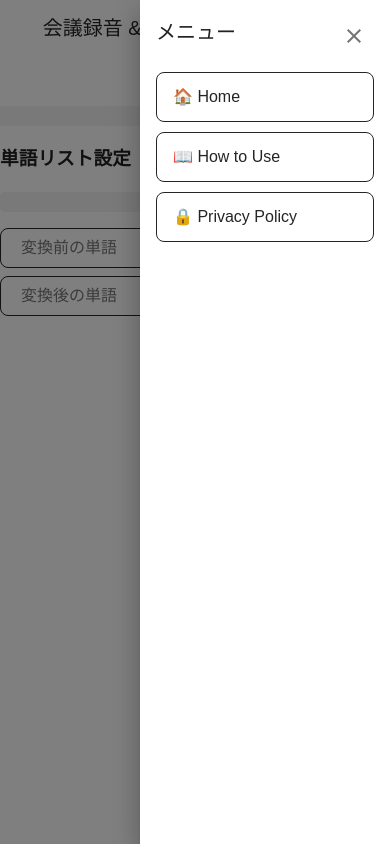
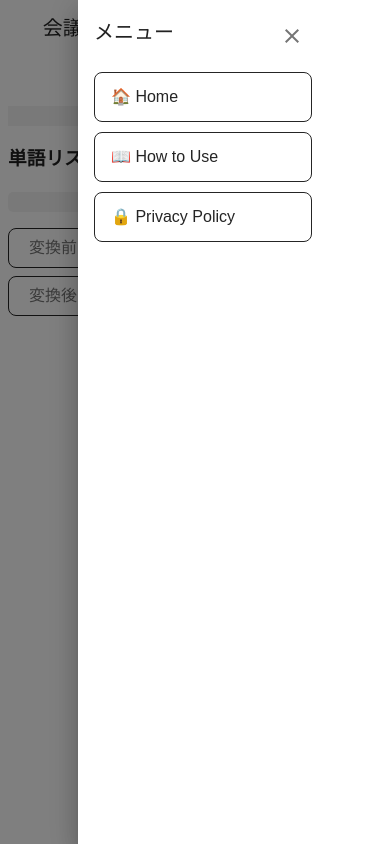
Before and after one commit to kunsuzuki/meeting-notes-app, a Next.js app: page / in a window 390 px wide. Both pictures are taken after a click on the button 354 px from the left and 28 px from the top of the page. Built offline with nearby package versions, Linux system fonts and the light colour scheme.

Commit message:
SP：メニューバにスワイプ機能追加

```diff
--- a/app/components/Header.tsx
+++ b/app/components/Header.tsx
@@ -2,7 +2,7 @@
 
 import React, { useState } from 'react';
 import Link from 'next/link';
-import { AppBar, Toolbar, IconButton, Drawer, List, ListItem, ListItemText, Box, Typography } from '@mui/material';
+import { AppBar, Toolbar, IconButton, SwipeableDrawer, List, ListItem, ListItemText, Box, Typography } from '@mui/material';
 import MenuIcon from '@mui/icons-material/Menu';
 import CloseIcon from '@mui/icons-material/Close';
 
@@ -26,25 +26,36 @@ const Header: React.FC = () => {
       </AppBar>
 
       {/* ✅ MUI のモーダルメニュー（Drawer） */}
-      <Drawer anchor="right" open={isOpen} onClose={() => setIsOpen(false)}>
-        <Box sx={{ width: 250, padding: 2 }}>
+      <SwipeableDrawer
+        anchor="right"
+        open={isOpen}
+        onClose={() => setIsOpen(false)} // ❌ スワイプして閉じた時
+        onOpen={() => setIsOpen(true)}  // ✅ スワイプして開いた時
+        disableBackdropTransition={false} // 🔥 スムーズなアニメーションを有効化
+        disableDiscovery={false} // 🔥 少しスワイプするだけで開閉を可能に
+      >
+        <Box
+            className='menu-drawer'
+            sx={{ width: 250, padding: 2,height: "100vh" }}
+        >
+          {/* ❌ バツボタンで閉じる */}
           <IconButton onClick={() => setIsOpen(false)} sx={{ float: 'right' }}>
             <CloseIcon />
           </IconButton>
           <Typography variant="h6" sx={{ marginBottom: 2 }}>メニュー</Typography>
           <List className='menu-list'>
-            <ListItem component={Link} href="/" sx={{border: '1px solid #252525', borderRadius: '8px' }}>
-              <ListItemText primary="🏠 Home" sx={{color: '#252525'}} />
+            <ListItem component={Link} href="/" sx={{ border: '1px solid #252525', borderRadius: '8px' }}>
+              <ListItemText primary="🏠 Home" sx={{ color: '#252525' }} />
             </ListItem>
-            <ListItem component={Link} href="/how-to-use" sx={{border: '1px solid #252525', borderRadius: '8px'}}>
-              <ListItemText primary="📖 How to Use" sx={{color: '#252525'}} />
+            <ListItem component={Link} href="/how-to-use" sx={{ border: '1px solid #252525', borderRadius: '8px' }}>
+              <ListItemText primary="📖 How to Use" sx={{ color: '#252525' }} />
             </ListItem>
-            <ListItem component={Link} href="/privacy-policy" sx={{border: '1px solid #252525', borderRadius: '8px'}}>
-              <ListItemText primary="🔒 Privacy Policy" sx={{color: '#252525'}} />
+            <ListItem component={Link} href="/privacy-policy" sx={{ border: '1px solid #252525', borderRadius: '8px' }}>
+              <ListItemText primary="🔒 Privacy Policy" sx={{ color: '#252525' }} />
             </ListItem>
           </List>
         </Box>
-      </Drawer>
+      </SwipeableDrawer>
     </>
   );
 };
--- a/app/styles/main.css
+++ b/app/styles/main.css
@@ -5,6 +5,19 @@ body {
 
 li {
     list-style: none;
+}
+
+/* スマホデザイン (768px以下の場合) */
+@media (max-width: 768px) {
+    body {
+        padding: 0 8px;
+    }
+    .menu-drawer {
+        width: 100%;
+    }
+    .css-1160xiw-MuiPaper-root-MuiDrawer-paper {
+        width: 80%;
+    }
 }
 
 .record-button {
```
